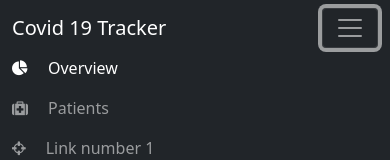
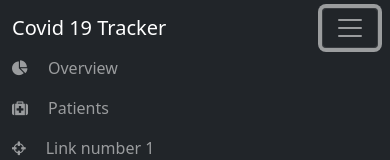
Before and after one commit to alireza-soheilmahmodi/corona-tracker-front, a React (Create React App) app in the folder client/: page / in a window 390 px wide. Both pictures are taken after a click on the button "Toggle navigation". Shown: the top 160 px of the page. Built offline with nearby package versions, Linux system fonts and the light colour scheme; no server answers.

Commit message:
final commit

```diff
--- a/client/src/components/Navbar.js
+++ b/client/src/components/Navbar.js
@@ -23,7 +23,7 @@
           <div className="collapse navbar-collapse" id="navbarTogglerDemo02">
             <ul className="navbar-nav me-auto mb-2 mb-lg-0">
               <li className="nav-item">
-                <Link to={"/"} className="nav-link active">
+                <Link to={"/"} className="nav-link">
                   <i className="fa fa-pie-chart mright"></i>
                   Overview
                 </Link>
```
Also changed, not shown: 1 other file (tests, documents, lock files or other folders).
